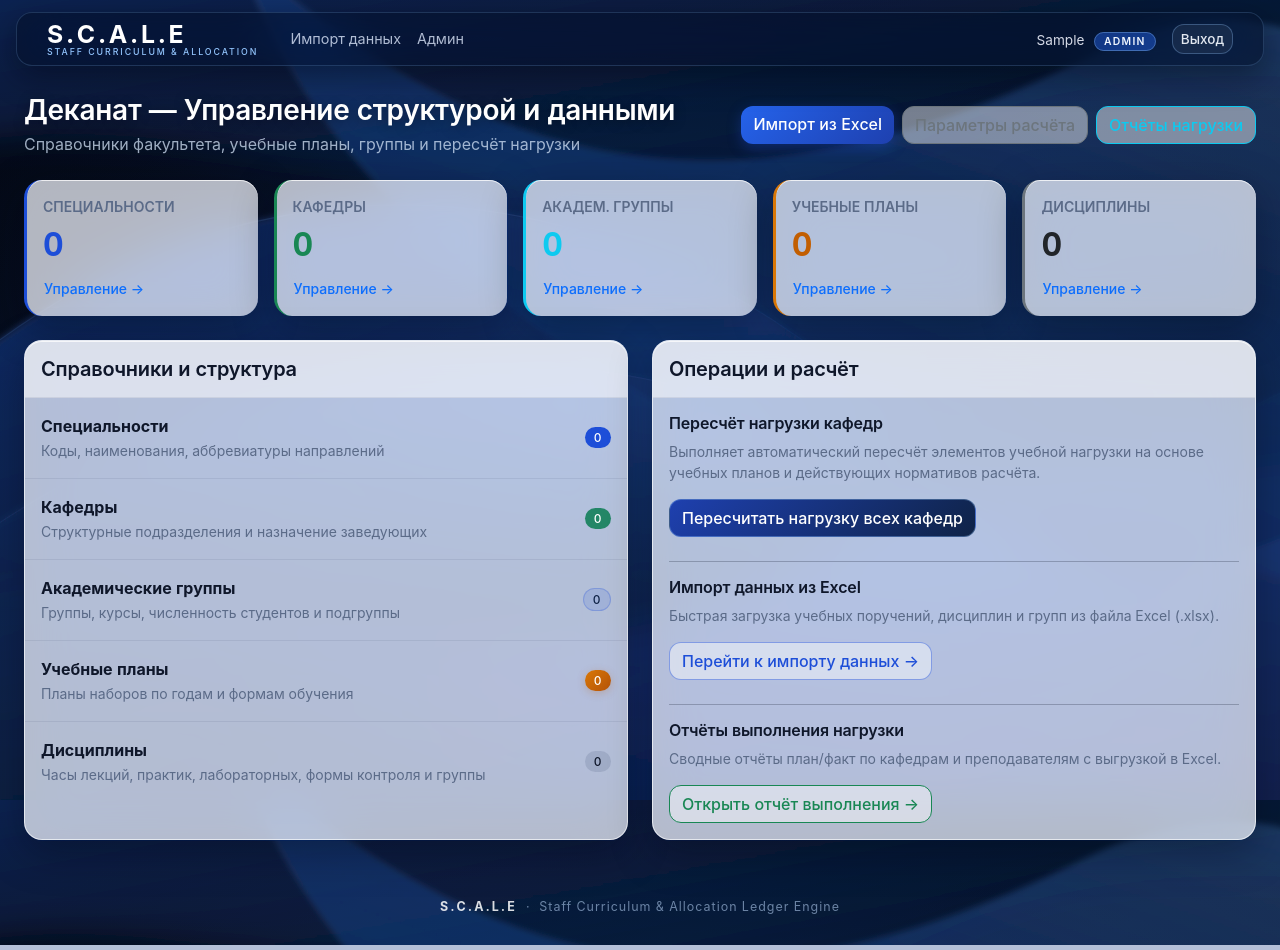
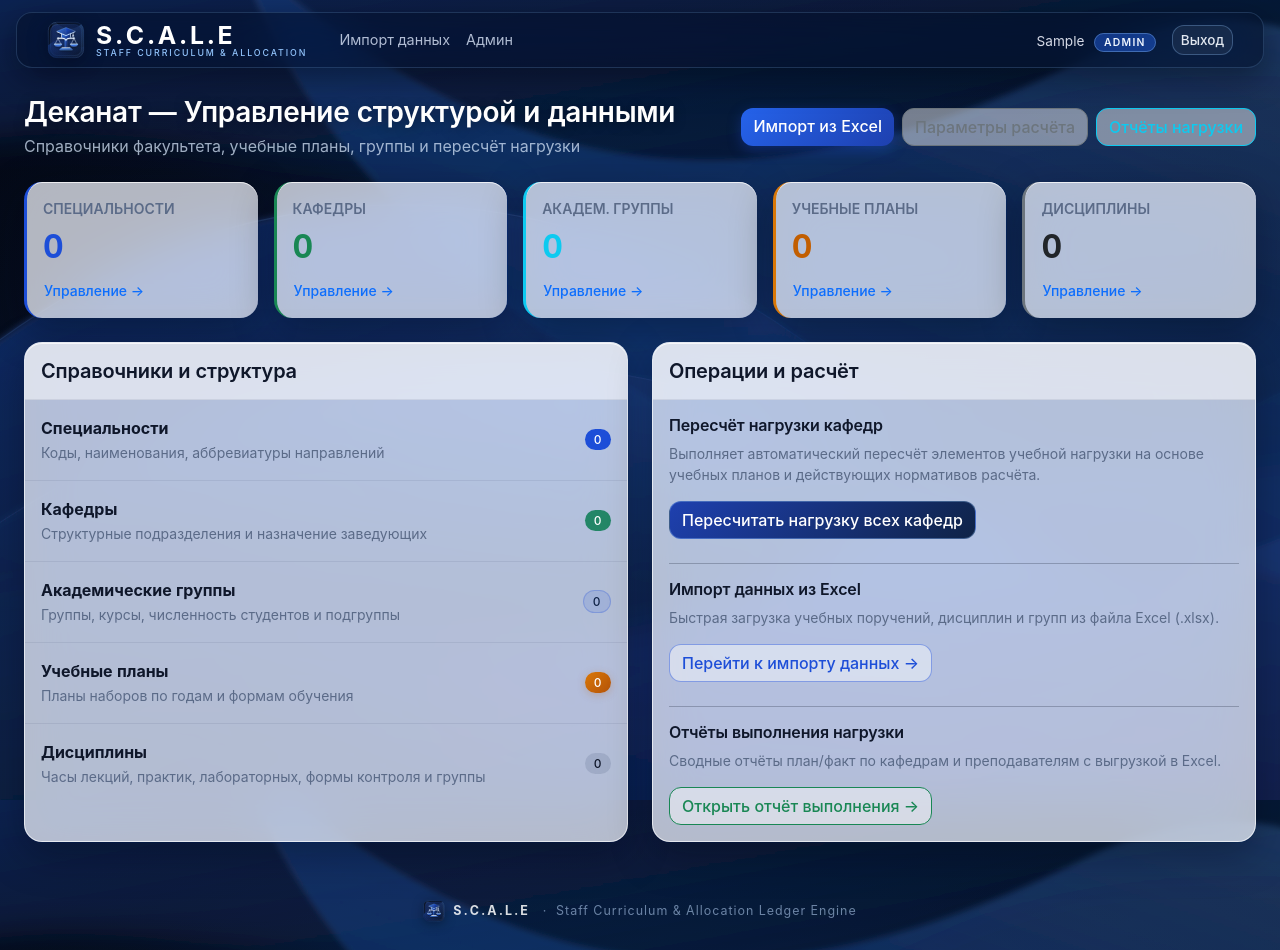
Before and after one commit to KovidIvan/TutorSys, a Django app: page /dean/ in a window 1280 px wide. Run offline with Django 5.2, Linux system fonts and the light colour scheme; the visitor is signed in with stand-in values (Sample User, id 1); data that the repository does not hold is empty; some libraries are stand-ins or nearby versions.

Commit message:
Фирменный логотип и favicon S.C.A.L.E в интерфейсе сайта и README

```diff
--- a/core/static/core/theme.css
+++ b/core/static/core/theme.css
@@ -66,8 +66,21 @@ h1, h2, h3, h4, h5, h6, .h1, .h2, .h3, .h4, .h5, .h6 {
     color: #fff !important;
     text-decoration: none;
     display: inline-flex;
+    flex-direction: row;
+    align-items: center;
+    gap: 11px;
+    line-height: 1.05;
+}
+.scale-brand-logo {
+    width: 38px;
+    height: 38px;
+    border-radius: 10px;
+    flex-shrink: 0;
+    filter: drop-shadow(0 4px 10px rgba(2, 6, 17, 0.45));
+}
+.scale-brand-text {
+    display: inline-flex;
     flex-direction: column;
-    line-height: 1.05;
 }
 .scale-brand small {
     font-family: var(--sans);
@@ -308,11 +321,21 @@ h1, h2, h3, h4, h5, h6, .h1, .h2, .h3, .h4, .h5, .h6 {
 .container-main > .container-fluid > .d-flex label { color: #fff; }
 
 .scale-footer {
+    display: flex;
+    align-items: center;
+    justify-content: center;
+    gap: 8px;
     text-align: center;
     padding: 18px 0 28px;
     font-size: 0.78rem;
     letter-spacing: 0.08em;
     color: rgba(191, 219, 254, 0.55);
+}
+.scale-footer-logo {
+    width: 22px;
+    height: 22px;
+    border-radius: 6px;
+    filter: drop-shadow(0 2px 6px rgba(2, 6, 17, 0.45));
 }
 .scale-footer b { font-family: var(--serif); letter-spacing: 0.2em; color: rgba(255,255,255,0.85); }
 
@@ -328,6 +351,19 @@ h1, h2, h3, h4, h5, h6, .h1, .h2, .h3, .h4, .h5, .h6 {
     border: 1px solid rgba(147, 197, 253, 0.28);
     box-shadow: 0 28px 75px rgba(2, 6, 18, 0.65), inset 0 1px 0 rgba(255, 255, 255, 0.28);
     color: #fff;
+}
+.login-card .login-brand-row {
+    display: flex;
+    align-items: center;
+    justify-content: center;
+    gap: 14px;
+}
+.login-card .login-brand-logo {
+    width: 54px;
+    height: 54px;
+    border-radius: 14px;
+    flex-shrink: 0;
+    filter: drop-shadow(0 8px 20px rgba(2, 6, 18, 0.55));
 }
 .login-card .logo {
     font-family: var(--serif);
--- a/core/templates/core/base.html
+++ b/core/templates/core/base.html
@@ -5,9 +5,10 @@
     <meta charset="UTF-8">
     <meta name="viewport" content="width=device-width, initial-scale=1.0">
     <title>{% block title %}Учёт учебной нагрузки{% endblock %} · S.C.A.L.E</title>
+    <link rel="icon" type="image/svg+xml" href="{% static 'core/img/favicon.svg' %}">
 
     <link href="{% static 'core/vendor/bootstrap.min.css' %}" rel="stylesheet">
-    <link href="{% static 'core/theme.css' %}?v=6" rel="stylesheet">
+    <link href="{% static 'core/theme.css' %}?v=7" rel="stylesheet">
     <script src="{% static 'core/vendor/htmx.min.js' %}" defer></script>
 
     <style>
@@ -23,7 +24,10 @@
     <!-- Навигация -->
     <nav class="navbar navbar-expand-lg navbar-dark scale-nav">
         <div class="container-fluid">
-            <a class="scale-brand" href="/">S.C.A.L.E<small>Staff Curriculum &amp; Allocation</small></a>
+            <a class="scale-brand" href="/">
+                <img class="scale-brand-logo" src="{% static 'core/img/logo.svg' %}" alt="S.C.A.L.E" width="38" height="38">
+                <span class="scale-brand-text">S.C.A.L.E<small>Staff Curriculum &amp; Allocation</small></span>
+            </a>
             <button class="navbar-toggler border-0" type="button" data-bs-toggle="collapse" data-bs-target="#navbarNav">
                 <span class="navbar-toggler-icon"></span>
             </button>
@@ -111,6 +115,7 @@
     </div>
 
     <footer class="scale-footer">
+        <img class="scale-footer-logo" src="{% static 'core/img/logo.svg' %}" alt="S.C.A.L.E" width="22" height="22">
         <b>S.C.A.L.E</b> &nbsp;·&nbsp; Staff Curriculum &amp; Allocation Ledger Engine
     </footer>
 
```
Also changed, not shown: core/templates/registration/login.html (+6 -2 lines), README.md, core/static/core/img/favicon.svg (added), core/static/core/img/logo-3d.jpg (added), core/static/core/img/logo.svg (added), core/static/core/img/readme-hero.svg, core/static/core/img/readme/sec-overview.svg.
